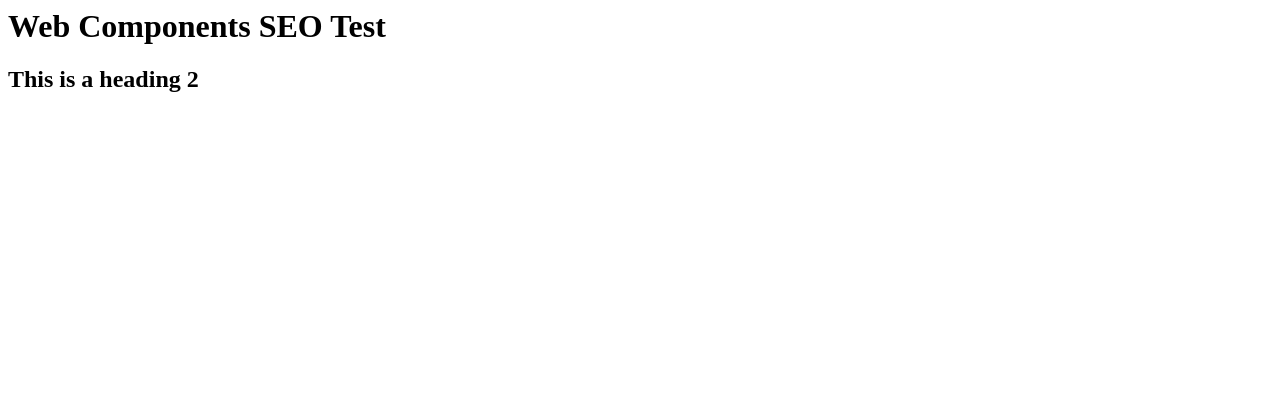
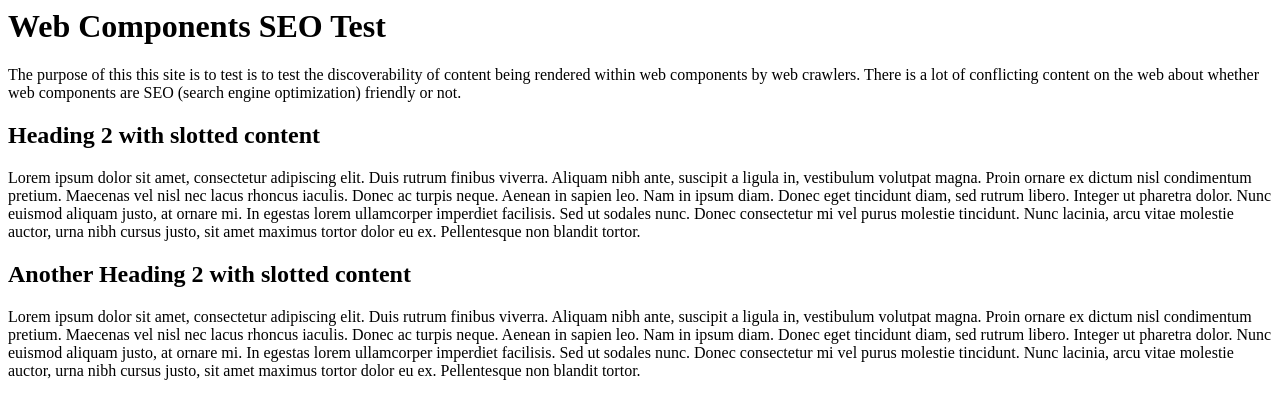
Before and after one commit to break-stuff/web-components-seo-test, a plain HTML site: page index.html in a window 1280 px wide. Drawn offline with Linux system fonts and the light colour scheme.

Commit message:
update content

```diff
--- a/index.html
+++ b/index.html
@@ -6,7 +6,16 @@
   </head>
   <body>
     <my-h1></my-h1>
-    <my-h2>This is a heading 2</my-h2>
+    <p>
+      The purpose of this this site is to test is to test the discoverability of
+      content being rendered within web components by web crawlers. There is a
+      lot of conflicting content on the web about whether web components are SEO
+      (search engine optimization) friendly or not.
+    </p>
+    <my-h2>Heading 2 with slotted content</my-h2>
+    <p>Lorem ipsum dolor sit amet, consectetur adipiscing elit. Duis rutrum finibus viverra. Aliquam nibh ante, suscipit a ligula in, vestibulum volutpat magna. Proin ornare ex dictum nisl condimentum pretium. Maecenas vel nisl nec lacus rhoncus iaculis. Donec ac turpis neque. Aenean in sapien leo. Nam in ipsum diam. Donec eget tincidunt diam, sed rutrum libero. Integer ut pharetra dolor. Nunc euismod aliquam justo, at ornare mi. In egestas lorem ullamcorper imperdiet facilisis. Sed ut sodales nunc. Donec consectetur mi vel purus molestie tincidunt. Nunc lacinia, arcu vitae molestie auctor, urna nibh cursus justo, sit amet maximus tortor dolor eu ex. Pellentesque non blandit tortor. </p>
+    <my-h2>Another Heading 2 with slotted content</my-h2>
+    <p>Lorem ipsum dolor sit amet, consectetur adipiscing elit. Duis rutrum finibus viverra. Aliquam nibh ante, suscipit a ligula in, vestibulum volutpat magna. Proin ornare ex dictum nisl condimentum pretium. Maecenas vel nisl nec lacus rhoncus iaculis. Donec ac turpis neque. Aenean in sapien leo. Nam in ipsum diam. Donec eget tincidunt diam, sed rutrum libero. Integer ut pharetra dolor. Nunc euismod aliquam justo, at ornare mi. In egestas lorem ullamcorper imperdiet facilisis. Sed ut sodales nunc. Donec consectetur mi vel purus molestie tincidunt. Nunc lacinia, arcu vitae molestie auctor, urna nibh cursus justo, sit amet maximus tortor dolor eu ex. Pellentesque non blandit tortor. </p>
     <script>
       customElements.define(
         "my-h1",
```
